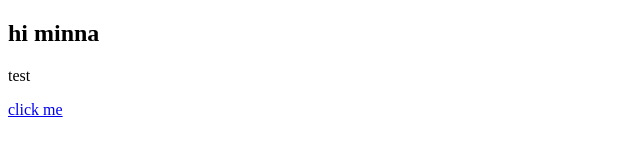
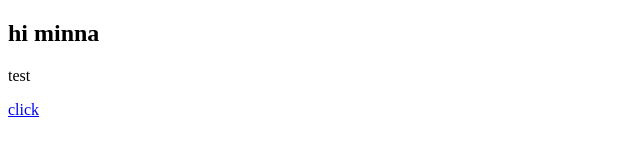
Before and after one commit to sameededitz/localrepo, a plain HTML site: page index.html in a window 1280 px wide. Shown: the full height of the page, 0-640 px from the left. Drawn offline with Linux system fonts and the light colour scheme.

Commit message:
changes in anchor

```diff
--- a/index.html
+++ b/index.html
@@ -8,6 +8,6 @@
 <body>
     <h2>hi minna</h2>
     <p>test </p>
-    <a href="#">click me</a>
+    <a href="#">click</a>
 </body>
 </html>
```
